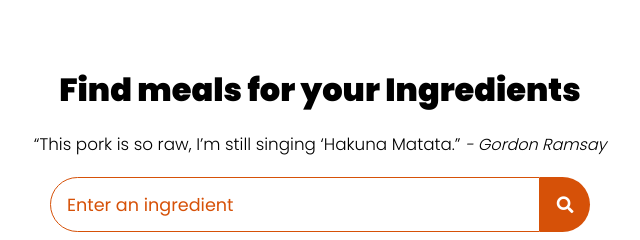
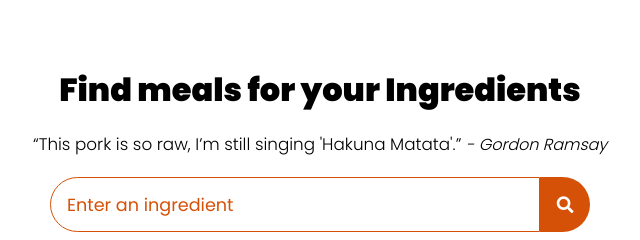
Before and after one commit to SlackOps01/recipe-app, a plain HTML site: page index.html in a window 1280 px wide. Shown: the top 240 px of the page, 320-960 px from the left. Drawn offline with Linux system fonts and the light colour scheme.

Commit message:
Not important

```diff
--- a/index.html
+++ b/index.html
@@ -15,7 +15,7 @@
                 <h2 class="title">
                     Find meals for your Ingredients
                 </h2>
-                <blockquote>“This pork is so raw, I’m still singing ‘Hakuna Matata.”
+                <blockquote>“This pork is so raw, I’m still singing 'Hakuna Matata'.”
                     <cite>- Gordon Ramsay</cite>
                 </blockquote>
 
```
